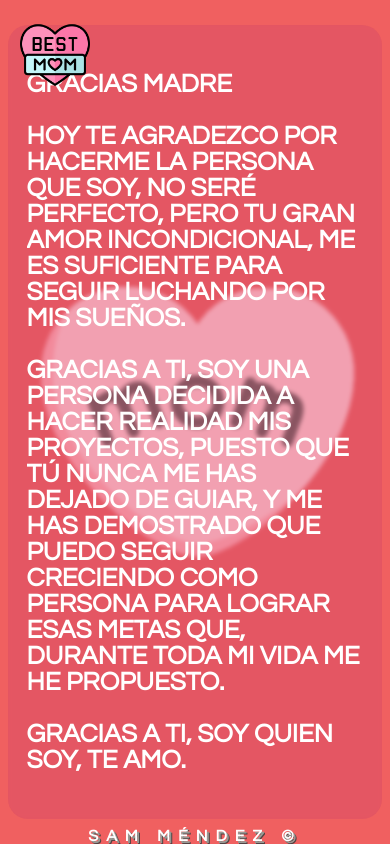
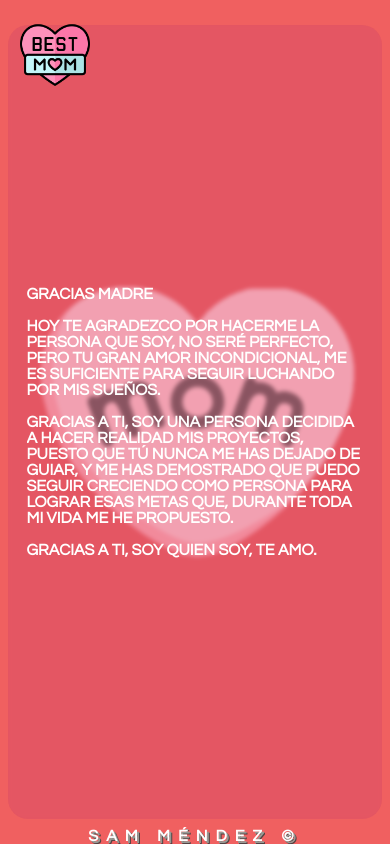
Before and after one commit to IngenieroSam/motherday, a plain HTML site: page index.html in a window 390 px wide. Drawn offline with Linux system fonts and the light colour scheme; a script that the page names is missing.

Commit message:
Update style.css

```diff
--- a/css/style.css
+++ b/css/style.css
@@ -150,6 +150,8 @@ h1 {
     justify-content: center;
     text-align: center;
     z-index: 2;
+    overflow: scroll;
+    overflow-x: hidden;
 }
 
 .txtOne {
@@ -164,7 +166,7 @@ h1 {
     animation-iteration-count: infinite;
     font-size: 26px;
     width: 90%;
-    height: 90%;
+    height: auto;
     overflow: scroll;
     overflow-x: hidden;
 }
@@ -183,7 +185,7 @@ h1 {
     justify-content: center;
     text-align: left;
     width: 90%;
-    height: 90%;
+    height: auto;
 }
 
 .txtThree {
@@ -200,7 +202,7 @@ h1 {
     justify-content: center;
     text-align: left;
     width: 90%;
-    height: 90%;
+    height: auto;
 }
 
 .txtFour {
@@ -217,7 +219,7 @@ h1 {
     justify-content: center;
     text-align: left;
     width: 90%;
-    height: 90%;
+    height: auto;
 }
 
 .txtFive {
@@ -234,7 +236,7 @@ h1 {
     justify-content: center;
     text-align: left;
     width: 90%;
-    height: 90%;
+    height: auto;
 }
 
 @keyframes textuno {
@@ -417,8 +419,24 @@ h1 {
 ::-webkit-scrollbar,
 ::-webkit-scrollbar-track-piece,
  ::-webkit-scrollbar-track,
- ::-webkit-scrollbar-corner,
-::-webkit-scrollbar-button {
+ ::-webkit-scrollbar-corner {
     background-color: transparent;
     color: transparent;
 }
+
+::-webkit-scrollbar-button {
+    color: blue;
+}
+
+
+/* mediaquerys para responsive*/
+
+@media screen and (max-width:800px) {
+    .txtFive,
+    .txtFour,
+    .txtThree,
+    .txtTwo,
+    .txtOne {
+        font-size: 16px;
+    }
+}
```
